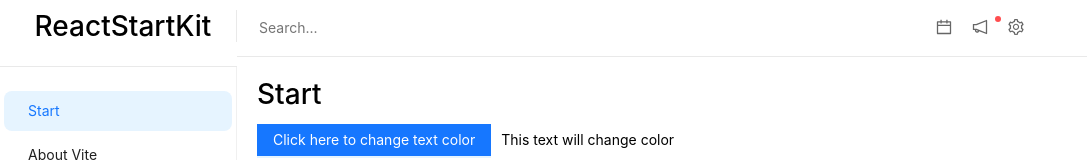
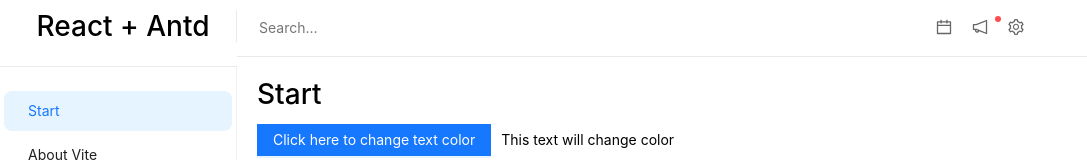
Before and after one commit to arknodel/react-antd-boilerplate, a React (Vite) app: page / in a window 1280 px wide. Shown: the top 160 px of the page, without its empty margins (0-1087 px from the left). Built offline with nearby package versions, Linux system fonts and the light colour scheme.

Commit message:
Finish vite config/readme/renames

```diff
--- a/src/components/sidebar/Sidebar.tsx
+++ b/src/components/sidebar/Sidebar.tsx
@@ -33,7 +33,7 @@ export const SideBar = () => {
   return (
     <div className="sidebar">
       <div className="padding-md text-center selectness border-normal">
-        <h1 className="sidebar-title">ReactStartKit</h1>
+        <h1 className="sidebar-title">React + Antd</h1>
       </div>
 
       <Menu
```
Also changed, not shown: 1 other file (tests, documents, lock files or other folders).
